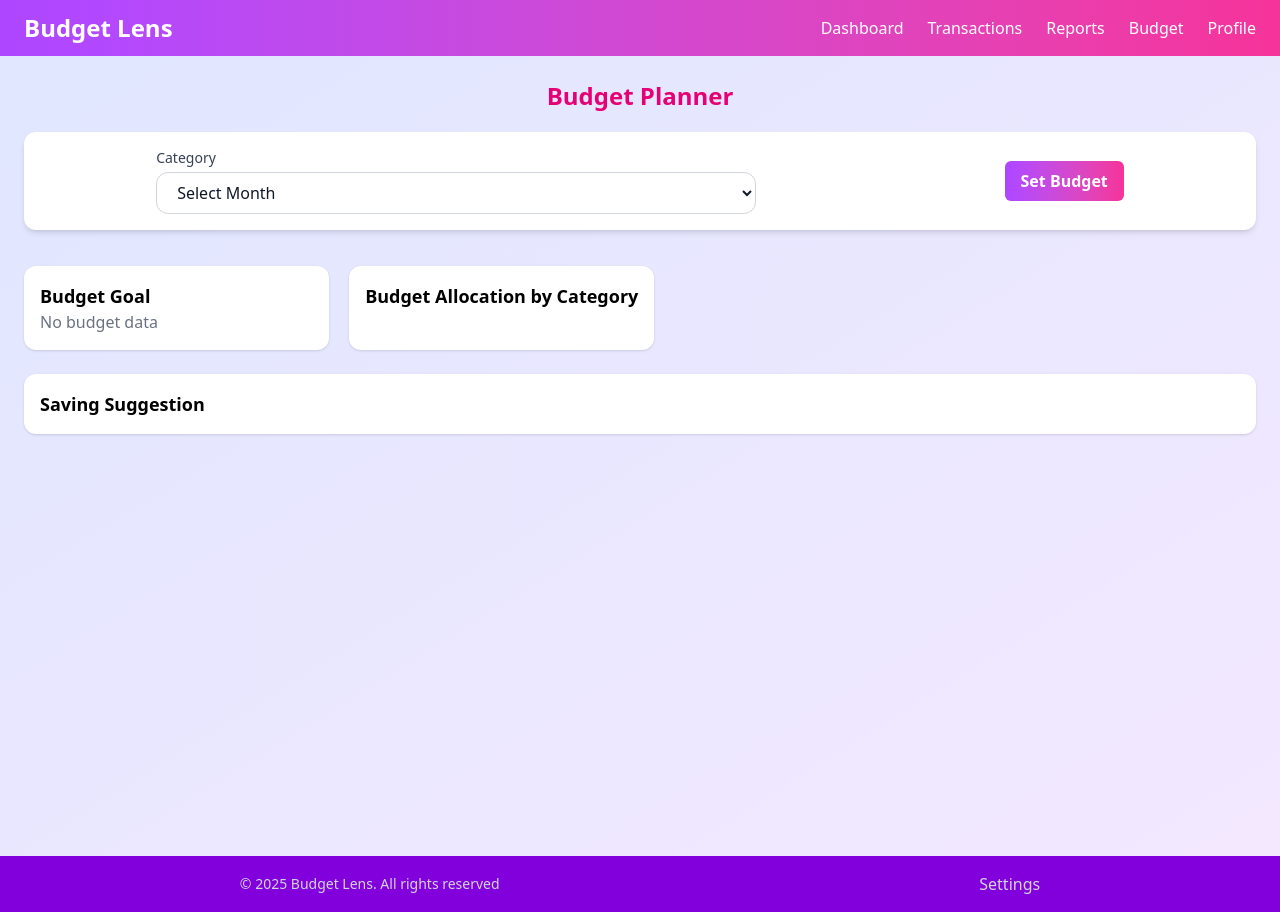
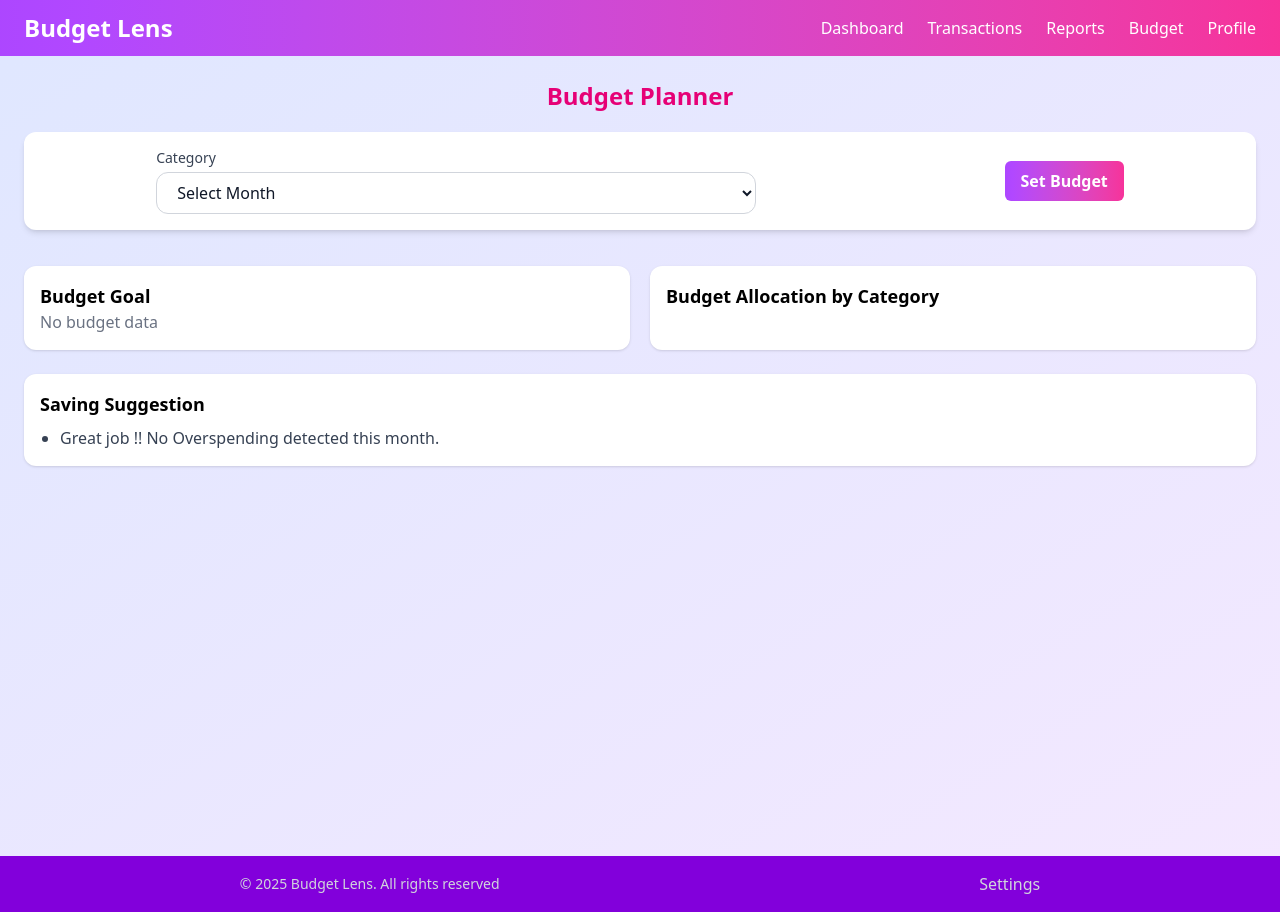
Before and after one commit to jumiabdul/Budget-Lens, a React (Vite) app: page /budget-planner in a window 1280 px wide. Built offline with nearby package versions, Linux system fonts and the light colour scheme.

Commit message:
added personalised saving tips like AI feature in budgetplanner

```diff
--- a/src/App.jsx
+++ b/src/App.jsx
@@ -29,11 +29,11 @@ function App() {
   const router = createBrowserRouter([
     {
       path: "/",
-      element: <GlobalComponent><Login /></GlobalComponent>,
+      element: <Login />,
     },
     {
       path: "/signup",
-      element: <GlobalComponent><Signup /></GlobalComponent>,
+      element: <Signup />,
     },
     {
       path: "/dashboard",
--- a/src/pages/BudgetPlanner.jsx
+++ b/src/pages/BudgetPlanner.jsx
@@ -4,11 +4,40 @@ import BudgetChart from "../components/BudgetChart";
 import ProgressBars from "../components/ProgressBars";
 import { useNavigate } from "react-router-dom"
 
+
 export default function BudgetPlanner() {
     const budgets = useSelector((state) => state.budgets)
     const transactions = useSelector((state) => state.transactions);
 
     const [selectedMonth, setSelectedMonth] = useState("");
+
+    function generateSavingTips(budgets, transactions, selectedMonth) {
+        const expenseOnly = transactions.filter((t) => t.type === "expense");
+
+        const categoryTotals = expenseOnly.reduce((obj, t) => {
+            const onlyMonth = new Date(t.date).toLocaleString("default", { month: "long" });
+            if (!selectedMonth || onlyMonth === selectedMonth) {
+                obj[t.category] = (obj[t.category] || 0) + Number(t.amount);
+            }
+            return obj;
+        }, {});
+
+        const tips=[];
+
+        for (const [category, amount] of Object.entries(categoryTotals)) {
+            const budget = budgets.find((b) => b.category === category &&
+                (!selectedMonth || b.month === selectedMonth))?.amount || 0;
+
+            if (budget && amount > budget) {
+                tips.push(`You overspent on ${category} by ${amount - budget}. Cutting back here could improve savings.`)
+            }
+            else if (amount > 0) {
+                tips.push(`Your ${category} spending is ${amount}. Reducing it by 10% saves ₹${Math.round(amount * 0.1)}.`)
+            }
+        }
+        return tips.length ? tips : ["Great job !! No Overspending detected this month."]
+    }
+
 
     const navigate = useNavigate();
 
@@ -46,14 +75,14 @@ export default function BudgetPlanner() {
             <div className="mt-3 flex space-x-5">
 
                 {/*Budget Chart*/}
-                <div className="mt-3 grid grid-cols-1 md:grid-cols-2 gap-5">
-                    <div className="bg-white rounded-xl shadow p-4">
+                <div className="mt-3 grid grid-cols-1 md:grid-cols-2 w-full gap-5">
+                    <div className="bg-white rounded-xl shadow p-4 w-full">
                         <h2 className="text-lg font-semibold">Budget Goal</h2>
                         <BudgetChart budgets={budgets} selectedMonth={selectedMonth} />
                     </div>
 
                     {/*Progressbar of each categories*/}
-                    <div className="bg-white rounded-xl shadow p-4">
+                    <div className="bg-white rounded-xl shadow p-4 w-full">
                         <h2 className="text-lg font-semibold">Budget Allocation by Category</h2>
                         <ProgressBars budgets={budgets} transactions={transactions} selectedMonth={selectedMonth} />
                     </div>
@@ -63,6 +92,11 @@ export default function BudgetPlanner() {
             {/*Saving Suggestion*/}
             <div className="bg-white rounded-xl shadow p-4">
                 <h2 className="text-lg font-semibold">Saving Suggestion</h2>
+                <ul className="list-disc pl-5 mt-2 space-y-2">
+                    {generateSavingTips(budgets,transactions,selectedMonth).map((tip,i)=>(
+                    <li key={i} className="text-md text-gray-700">{tip}</li>
+                    ))}
+                </ul>
             </div>
         </div >
 
```
